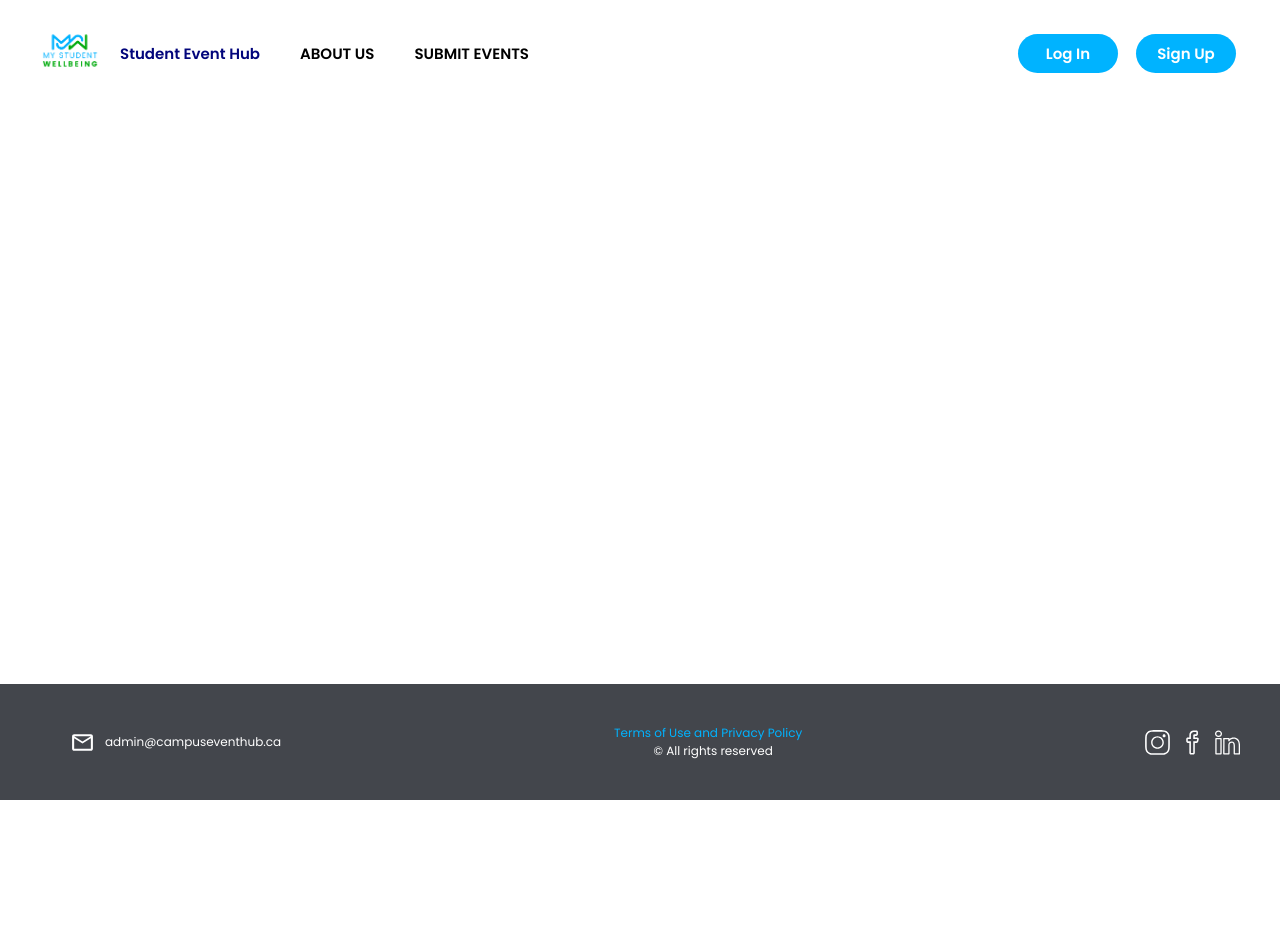
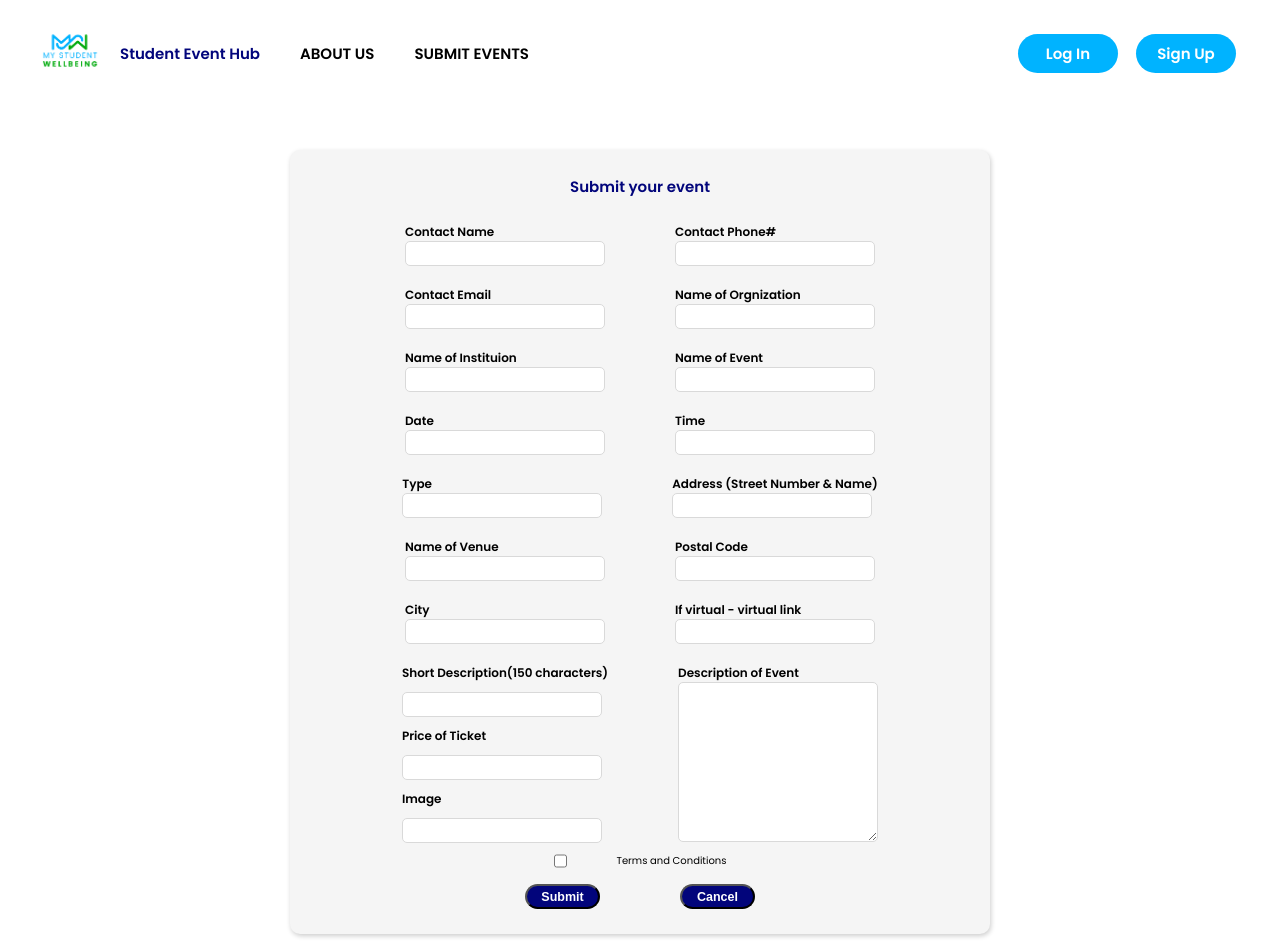
Before and after one commit to mystudentwellbeing/Campus-Event-Hub, a React (Vite) app in the folder frontend/: page /submitevents in a window 1280 px wide. Shown: the top 952 px of the page. Before the commit the page ends 800 px from the top, so only its background shows below. Built offline with nearby package versions, Linux system fonts and the light colour scheme.

Commit message:
worked on submit event component

```diff
--- a/frontend/src/pages/SubmitEvents.jsx
+++ b/frontend/src/pages/SubmitEvents.jsx
@@ -1,5 +1,254 @@
+import { useRef, useState } from 'react';
+import styles from './SubmitEvents.module.css';
+
 const SubmitEvents = () => {
-  return <div>SubmitEvents</div>;
+  const [contactName, setContactName] = useState('');
+  const [contactPhone, setContactPhone] = useState('');
+  const [contactEmail, setContactEmail] = useState('');
+  const [nameOfOrg, setNameOfOrg] = useState('');
+  const [nameOfInst, setNameOfInst] = useState('');
+  const [nameOfEvent, setNameOfEvent] = useState('');
+  const [date, setDate] = useState('');
+  const [time, setTime] = useState('');
+  const [type, setType] = useState('');
+  const [address, setAddress] = useState('');
+  const [nameOfVenue, setNameOfVenue] = useState('');
+  const [postalCode, setPostalCode] = useState('');
+  const [city, setCity] = useState('');
+  const [virtualLink, setVirtualLink] = useState('');
+  const [shortDesc, setShortDesc] = useState('');
+  const [desc, setDesc] = useState('');
+  const [price, setPrice] = useState('');
+  const [image, setImage] = useState('');
+  const [termsCondition, setTermsCondition] = useState('');
+
+  const formRef = useRef(null);
+
+  const handleSubmit = (event) => {
+    event.preventDefault();
+    alert(`Event Submitted`);
+
+    setContactName('');
+    setContactPhone('');
+    setContactEmail('');
+    setNameOfOrg('');
+    setNameOfInst('');
+    setNameOfEvent('');
+    setDate('');
+    setTime('');
+    setType('');
+    setAddress('');
+    setNameOfVenue('');
+    setPostalCode('');
+    setCity('');
+    setVirtualLink('');
+    setShortDesc('');
+    setDesc('');
+    setPrice('');
+    setImage('');
+    setTermsCondition('');
+  }
+
+  const handleReset = () => {
+    if(formRef.current) {
+      formRef.current.reset();
+    setContactName('');
+    setContactPhone('');
+    setContactEmail('');
+    setNameOfOrg('');
+    setNameOfInst('');
+    setNameOfEvent('');
+    setDate('');
+    setTime('');
+    setType('');
+    setAddress('');
+    setNameOfVenue('');
+    setPostalCode('');
+    setCity('');
+    setVirtualLink('');
+    setShortDesc('');
+    setDesc('');
+    setPrice('');
+    setImage('');
+    setTermsCondition('');
+    }
+  }
+  return (
+    // <div>SubmitEvents</div>
+    <div className={styles.submitEvents}>
+      <h3 className={styles.title}>Submit your event</h3>
+      <form onSubmit={handleSubmit}>
+        <div className={styles.formContainer}>
+          <div>
+            <label>Contact Name</label>
+            <input type='textbox'
+              name='contactName'
+              value={contactName}
+              onChange={(e) => setContactName(e.target.value)}
+            />
+          </div>
+          <div>
+            <label>Contact Phone#</label>
+            <input type='textbox'
+              name='contactPhone'
+              value={contactPhone}
+              onChange={(e) => setContactPhone(e.target.value)}
+            />
+          </div>
+        </div>
+        <div className={styles.formContainer}>
+          <div>
+            <label>Contact Email</label>
+            <input type='textbox'
+              name='contactEmail'
+              value={contactEmail}
+              onChange={(e) => setContactEmail(e.target.value)}
+            />
+          </div>
+          <div>
+            <label>Name of Orgnization</label>
+            <input type='textbox'
+              name='nameOfOrg'
+              value={nameOfOrg}
+              onChange={(e) => setNameOfOrg(e.target.value)}
+            />
+          </div>
+        </div>
+        <div className={styles.formContainer}>
+          <div>
+            <label>Name of Instituion</label>
+            <input type='textbox'
+              name='nameOfInst'
+              value={nameOfInst}
+              onChange={(e) => setNameOfInst(e.target.value)}
+            />
+          </div>
+          <div>
+            <label>Name of Event</label>
+            <input type='textbox'
+              name='nameOfEvent'
+              value={nameOfEvent}
+              onChange={(e) => setNameOfEvent(e.target.value)}
+            />
+          </div>
+        </div>
+        <div className={styles.formContainer}>
+          <div>
+            <label>Date</label>
+            <input type='textbox'
+              name='date'
+              value={date}
+              onChange={(e) => setDate(e.target.value)}
+            />
+          </div>
+          <div>
+            <label>Time</label>
+            <input type='textbox'
+              name='time'
+              value={time}
+              onChange={(e) => setTime(e.target.value)}
+            />
+          </div>
+        </div>
+        <div className={styles.formContainer}>
+        <div>
+            <label>Type</label>
+            <input type='textbox'
+              name='type'
+              value={type}
+              onChange={(e) => setType(e.target.value)}
+            />
+          </div>
+          <div>
+            <label>Address (Street Number & Name)</label>
+            <input type='textbox'
+              name='address'
+              value={address}
+              onChange={(e) => setAddress(e.target.value)}
+            />
+          </div>
+        </div>
+        <div className={styles.formContainer}>
+        <div>
+            <label>Name of Venue</label>
+            <input type='textbox'
+              name='nameOfVenue'
+              value={nameOfVenue}
+              onChange={(e) => setNameOfVenue(e.target.value)}
+            />
+          </div>
+          <div>
+            <label>Postal Code</label>
+            <input type='textbox'
+              name='postalCode'
+              value={postalCode}
+              onChange={(e) => setPostalCode(e.target.value)}
+            />
+          </div>
+        </div>
+        <div className={styles.formContainer}>
+          <div>
+            <label>City</label>
+            <input type='textbox'
+              name='city'
+              value={city}
+              onChange={(e) => setCity(e.target.value)}
+            />
+          </div>
+          <div>
+            <label>If virtual - virtual link</label>
+            <input type='textbox'
+              name='virtualLink'
+              value={virtualLink}
+              onChange={(e) => setVirtualLink(e.target.value)}
+            />
+          </div>
+        </div>
+        <div className={styles.formContainer}>
+          <div className={styles.formContainerSpecial}>
+            <label>Short Description(150 characters)</label>
+            <input type='textbox'
+              name='shortDesc'
+              value={shortDesc}
+              onChange={(e) => setShortDesc(e.target.value)}
+            />
+            <label>Price of Ticket</label>
+            <input type='textbox'
+              name='price'
+              value={price}
+              onChange={(e) => setPrice(e.target.value)}
+            />
+            <label>Image</label>
+            <input type='textbox'
+              name='image'
+              value={image}
+              onChange={(e) => setImage(e.target.value)}
+            />
+          </div>
+          <div>
+            <label>Description of Event</label>
+            <textarea className={styles.formContainerTextarea}
+              name='desc'
+              value={desc}
+              onChange={(e) => setDesc(e.target.value)}
+            ></textarea>
+          </div>
+        </div>
+        <div className={styles.formContainer}>
+          <input type='checkbox'
+            name='termsCondition'
+            value={termsCondition}
+            onChange={(e) => setTermsCondition(e.target.value)}
+          />
+          <label><a>Terms and Conditions</a></label>
+        </div>
+        <div className={styles.formContainer}>
+          <button type="submit">Submit</button>
+          <button type="reset" onReset={handleReset}>Cancel</button>
+        </div>
+      </form>
+    </div>
+  );
 };
 
 export default SubmitEvents;
--- /dev/null
+++ b/frontend/src/pages/SubmitEvents.module.css
@@ -0,0 +1,72 @@
+.submitEvents {
+    display: flex;
+    flex-direction: column;
+    justify-content: center;
+    align-items: center;
+    margin: 15rem;
+    padding: 1rem;
+    background-color: var(--grey1);
+    border-radius: 1rem;
+    box-shadow: 1px 2px 5px rgba(0, 0, 0, 0.2);
+    height: auto;
+    width: 70rem;
+}
+
+.title {
+    color: var(--darkblue);
+    font-size: 1.5rem;
+    font-weight: 900;
+    padding: 0.5rem 1rem;
+    margin: 1rem 4rem;
+}
+
+.formContainer {
+    display: flex;
+    gap: 5rem;
+    justify-content: center;
+}
+
+.formContainer div {
+    display: flex;
+    flex-direction: column;
+    align-items: flex-start;
+    margin: 1rem;
+}
+
+.formContainer div label {
+    font-size: 1.2rem;
+    font-weight: 900;
+}
+
+.formContainer div input {
+    height: 2.5rem;
+    width: 20rem;
+    border-radius: 0.5rem;
+    border: 0.001rem solid #d9d9d9;
+}
+
+.formContainerTextarea {
+    height: 16rem;
+    width: 20rem;
+    border-radius: 0.5rem;
+    border: 0.001rem solid #d9d9d9;
+}
+
+.formContainerSpecial {
+    display: flex;
+    flex-direction: column;
+    align-items: flex-start;
+    margin: 1.5rem;
+    gap: 1rem;
+}
+
+button {
+    color: var(--white);
+    font-size: 1.25rem;
+    font-weight: bold;
+    background-color: var(--darkblue);
+    border-radius: 1.5rem;
+    height: 2.5rem;
+    width: 7.5rem;
+    margin: 1.5rem;
+}
```
Also changed, not shown: frontend/src/pages/SubmitEvents.module.jsx (deleted).
